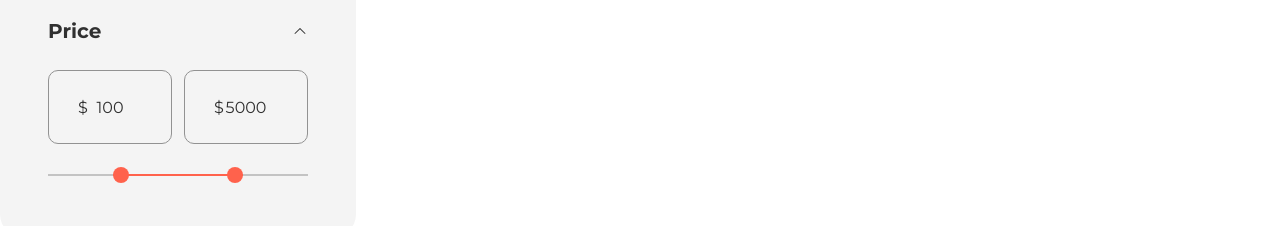
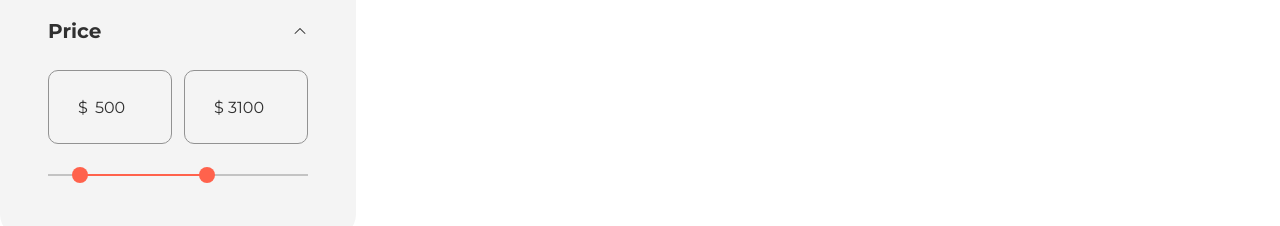
Before and after one commit to dearnasaruddin/e-shop, a React (Vite) app: page /product-list in a window 1280 px wide. Shown: the part 1150-1376 px from the top of the page. Built offline with nearby package versions, Linux system fonts and the light colour scheme.

Commit message:
Product page sidebar price slider completed

```diff
--- a/src/components/ProductSideBar.jsx
+++ b/src/components/ProductSideBar.jsx
@@ -9,6 +9,51 @@ const ProductSideBar = () => {
     const [isCategoriesDropdownOpen, setIsCategoriesDropdownOpen] = useState(true)
     const [isBrandDropdownOpen, setIsBrandDropdownOpen] = useState(true)
     const [isPriceDropdownOpen, setIsPriceDropdownOpen] = useState(true)
+    const [minValue, setMinValue] = useState(500)
+    const [maxValue, setMaxValue] = useState(3100)
+
+    const updateRangeSlider = (type, value) => {
+
+        const parseValue = parseInt(value)
+
+        if (parseValue > 5000 || parseValue < 0) {
+            if (type == 'min') {
+                setMinValue(0)
+                return
+            } else {
+                setMaxValue(5000)
+                return
+            }
+        }
+
+        if (isNaN(parseValue)) return
+
+        if (type == 'min') {
+
+            if (parseValue > maxValue) {
+                setMinValue(maxValue)
+            } else {
+                setMinValue(parseValue)
+            }
+
+            // const newMin = Math.min(parseInt(value), maxValue)
+            // setMinValue(newMin)
+
+        } else {
+
+            if (parseValue < minValue) {
+                setMaxValue(minValue)
+            } else {
+                setMaxValue(parseValue)
+            }
+
+            // const newMax = Math.max(parseInt(value), minValue)
+            // setMaxValue(newMax)
+        }
+    }
+
+    const minPercent = (minValue / 5000) * 100
+    const maxPercent = (maxValue / 5000) * 100
 
     return (
         <div className='w-full p-12 rounded-3xl bg-[#F4F4F4]'>
@@ -26,10 +71,12 @@ const ProductSideBar = () => {
                 {isCategoriesDropdownOpen &&
                     <ul className='mt-5 pb-10 border-b border-[#C3C3C3]'>
                         {categories.map((item, index) => (
-                            <li key={index} className='flex items-center gap-x-2 relative'>
-                                <input className='appearance-none h-4 w-4.5 checked:bg-primary checked:border-none border border-secondary rounded-xs peer' type="checkbox" name={item} id={item} />
-                                <IoCheckmarkOutline className='hidden peer-checked:block absolute top-1/2 left-2 -translate-1/2 text-[12px] text-white' />
-                                <label htmlFor={item} className='peer-checked:font-bold w-full py-1.5 font-montserrat font-normal text-base leading-6 cursor-pointer duration-300'>{item}</label>
+                            <li key={index} className='flex items-center relative'>
+                                <input className='appearance-none h-4 w-4.5 checked:bg-primary checked:border-none border border-secondary rounded-xs peer cursor-pointer' type="checkbox" name={item} id={item} />
+                                <label htmlFor={item} className='hidden peer-checked:block absolute top-1/2 left-2 -translate-1/2 text-[12px] text-white cursor-pointer'>
+                                    <IoCheckmarkOutline />
+                                </label>
+                                <label htmlFor={item} className='pl-2 peer-checked:font-bold w-full py-1.5 font-montserrat font-normal text-base leading-6 cursor-pointer duration-300'>{item}</label>
 
                             </li>
                         ))}
@@ -52,8 +99,10 @@ const ProductSideBar = () => {
                     <ul className='mt-5 pb-10 border-b border-[#C3C3C3]'>
                         {brands.map((item, index) => (
                             <li key={index} className='flex items-center relative'>
-                                <input className='appearance-none h-4 w-4.5 checked:bg-primary checked:border-none border border-secondary rounded-xs peer' type="checkbox" name={item.brandName} id={item.brandName} />
-                                <IoCheckmarkOutline className='hidden peer-checked:block absolute top-1/2 left-2 -translate-1/2 text-[12px] text-white' />
+                                <input className='appearance-none h-4 w-4.5 checked:bg-primary checked:border-none border border-secondary rounded-xs peer cursor-pointer' type="checkbox" name={item.brandName} id={item.brandName} />
+                                <label htmlFor={item.brandName} className='hidden peer-checked:block absolute top-1/2 left-2 -translate-1/2 text-[12px] text-white cursor-pointer'>
+                                    <IoCheckmarkOutline />
+                                </label>
                                 <label htmlFor={item.brandName} className='peer-checked:font-bold w-full flex items-center justify-between py-1.5 pl-2 font-montserrat font-normal text-base leading-6 cursor-pointer duration-300'>{item.brandName} <span className='font-normal'>( {item.productQuantity} )</span></label>
 
                             </li>
@@ -78,19 +127,20 @@ const ProductSideBar = () => {
                     <>
                         <div className='flex justify-center gap-x-3 mt-6 '>
                             <div className='relative'>
-                                <input className='font-montserrat font-normal text-base leading-6 text-secondary w-31 h-18.5 border border-[#929292] rounded-[10px] text-center !appearance-none' type="number" value={100} />
+                                <input onChange={(e) => updateRangeSlider('min', e.target.value)} className='font-montserrat font-normal text-base leading-6 text-secondary w-31 h-18.5 border border-[#929292] rounded-[10px] text-center !appearance-none' type="number" min={0} max={5000} value={minValue} />
                                 <span className='font-montserrat font-normal text-base leading-6 text-secondary absolute top-6.5 left-7.5'>$</span>
                             </div>
                             <div className='relative'>
-                                <input className='font-montserrat font-normal text-base leading-6 text-secondary w-31 h-18.5 border border-[#929292] rounded-[10px] text-center !appearance-none' type="number" value={5000} />
+                                <input onChange={(e) => updateRangeSlider('max', e.target.value)} className='font-montserrat font-normal text-base leading-6 text-secondary w-31 h-18.5 border border-[#929292] rounded-[10px] text-center !appearance-none' type="number" min={0} max={5000} value={maxValue} />
                                 <span className='font-montserrat font-normal text-base leading-6 text-secondary absolute top-6.5 left-7.5'>$</span>
                             </div>
                         </div>
 
                         <div className='h-4 mt-7.5'>
-                            <div className='w-full h-0.5 bg-[#C3C3C3]'>
-                                <div className='w-1/2 h-full mx-auto bg-primary relative before:size-4 before:rounded-full before:absolute before:left-0 before:top-1/2 before:-translate-y-1/2 before:bg-primary after:size-4 after:rounded-full after:absolute after:right-0 after:top-1/2 after:-translate-y-1/2 after:bg-primary'>
-                                </div>
+                            <div className='w-full h-0.5 bg-[#C3C3C3] relative'>
+                                <div style={{ left: `${minPercent}%`, width: `${(maxPercent - minPercent) > 100 ? 100 : (maxPercent - minPercent)}%` }} className='absolute h-full bg-primary'></div>
+                                <input onChange={(e) => updateRangeSlider('min', e.target.value)} type="range" min={0} max={5000} value={minValue} className='w-full h-full bg-transparent pointer-events-none appearance-none absolute top-1/2 -translate-y-1/2' />
+                                <input onChange={(e) => updateRangeSlider('max', e.target.value)} type="range" min={0} max={5000} value={maxValue} className='w-full h-full bg-transparent pointer-events-none appearance-none absolute top-1/2 -translate-y-1/2' />
                             </div>
                         </div>
                     </>
--- a/src/index.css
+++ b/src/index.css
@@ -31,3 +31,17 @@ input::-webkit-outer-spin-button,
 input::-webkit-inner-spin-button {
   -webkit-appearance: none;
 }
+
+input[type=range]::-webkit-slider-thumb{
+  pointer-events: auto;
+  appearance: none;
+  width: 16px;
+  height: 16px;
+  background: #FF624C;
+  -webkit-border-radius: 50%;
+  -moz-border-radius: 50%;
+  -ms-border-radius: 50%;
+  -o-border-radius: 50%;
+  border-radius: 50%;
+  cursor: pointer;
+}
```
